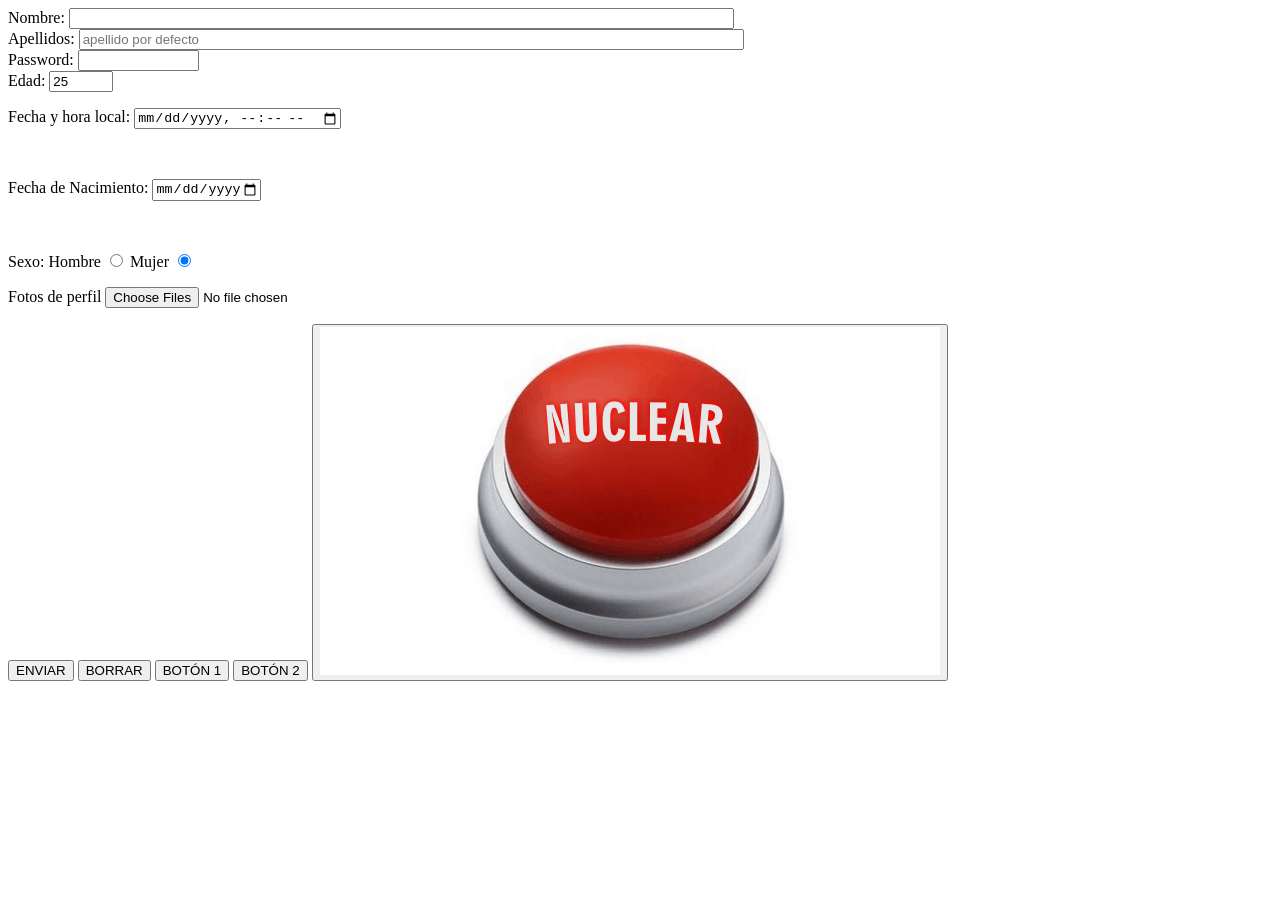
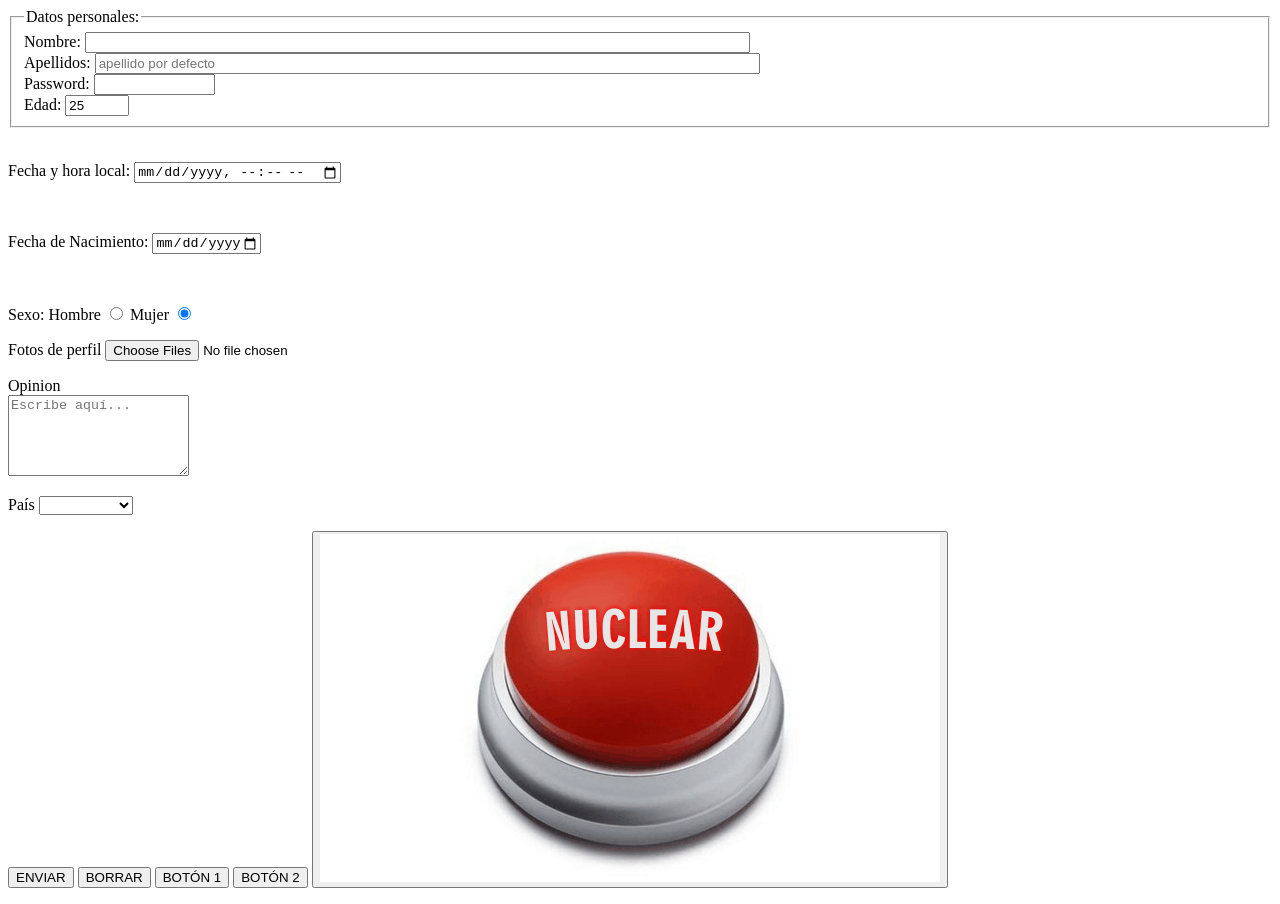
Before and after one commit to NestorArroyoSerrano/FullStackWeb, a plain HTML site: page formularios/index.html in a window 1280 px wide. Before the commit the page ends 800 px from the top, so only its background shows below. Drawn offline with Linux system fonts and the light colour scheme.

Commit message:
Formularios

```diff
--- a/formularios/index.html
+++ b/formularios/index.html
@@ -12,6 +12,8 @@
 </head>
 <body>
   <form>
+    <fieldset>
+        <legend>Datos personales:</legend>
         <label for="nombre">
             Nombre: <input type="text" name="nombre" id="nombre" size="80" required>
         </label>
@@ -27,6 +29,9 @@
         <label>
             Edad: <input type="number" name="number" min="0" max="120" step="2" value="25">
         </label>
+
+    </fieldset>
+
     <br>
     <p>
         <label>
@@ -58,6 +63,30 @@
         </label>
     </p>
     <p>
+        <label>Opinion<br>
+            <textarea name="opinion" id="opinion" cols="20" rows="5" placeholder="Escribe aquí..."></textarea>
+        </label>
+    </p>
+    <p>
+        <label>País
+            <select name="pais" id="país">
+                <option value ="">&nbsp;</option>
+                <optgroup label="Europa">
+                <option value="espanya">España</option>
+                <option value="argentina" disabled>Argentina</option>
+                <option value="italia" hidden>Italia</option>
+                <option value="francia">Francia</option>
+            </optgroup>
+            <optgroup label="Sudamérica">
+                <option value="argentina">Argentina</option>
+                <option value="brasil" disabled>Brasil</option>
+            </optgroup>
+                </select>
+            </select>
+        </label>
+    </p>
+
+    <p>
         <input type="submit" name="submit" value="ENVIAR">
         <input type="reset" name="reset" value="BORRAR">
         <input type="button" name="button1" value="BOTÓN 1">
```
Lines whose indentation alone changed are shown as unchanged.
